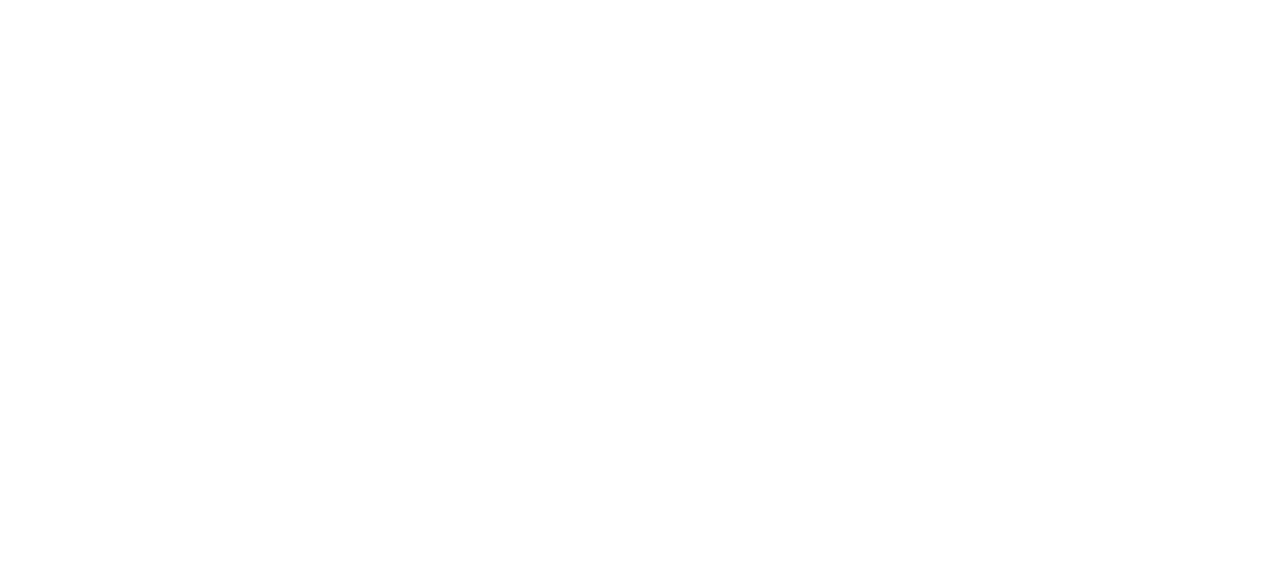
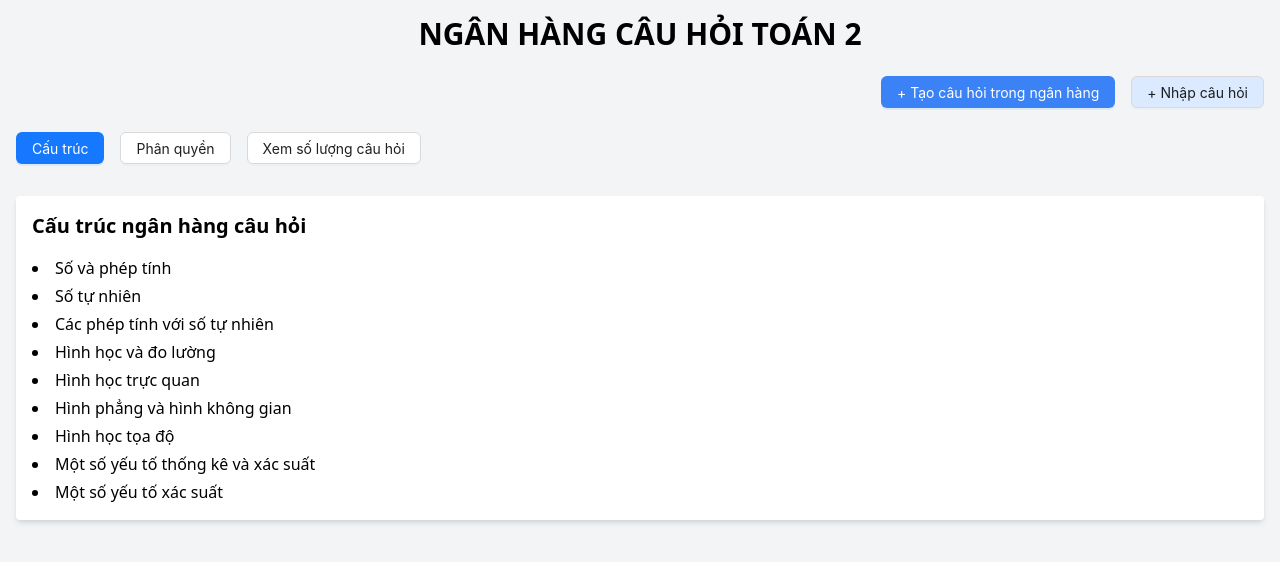
Before and after one commit to unclvev/SEP490_G77_ESS, a React (Create React App) app in the folder SourceCode/FrontEnd/fe_sep490_g77/: page /question-bank-detail/1 in a window 1280 px wide. Before the commit this address had no page. Shown: the top 562 px of the page. Built offline with nearby package versions, Linux system fonts and the light colour scheme.

Commit message:
add questionbankdetail

```diff
--- a/SourceCode/FrontEnd/fe_sep490_g77/src/App.js
+++ b/SourceCode/FrontEnd/fe_sep490_g77/src/App.js
@@ -1,19 +1,18 @@
 import React from 'react';
 import { BrowserRouter as Router, Routes, Route } from 'react-router-dom';
 import Home from './page/Home';
-// Import QuestionBank từ folder QuestionBank
 import QuestionBank from './page/QuestionBank/Questionbank';
+import QuestionBankDetail from './page/QuestionBank/QuestionBankDetail';
 import './App.css';
 
 function App() {
   return (
     <Router>
       <Routes>
-        {/* Trang chủ (Home) */}
         <Route path="/" element={<Home />} />
-
-        {/* Trang Ngân hàng câu hỏi */}
         <Route path="/question-bank" element={<QuestionBank />} />
+        {/* Định nghĩa route cho chi tiết ngân hàng: /question-bank-detail/:id */}
+        <Route path="/question-bank-detail/:id" element={<QuestionBankDetail />} />
       </Routes>
     </Router>
   );
--- /dev/null
+++ b/SourceCode/FrontEnd/fe_sep490_g77/src/page/QuestionBank/QuestionBankDetail.js
@@ -0,0 +1,60 @@
+import React from 'react';
+import { Button } from 'antd';
+import 'tailwindcss/tailwind.css';
+
+const QuestionBankDetail = () => {
+  // Ví dụ dữ liệu mô phỏng
+  const detail = {
+    id: 2,
+    title: 'NGÂN HÀNG CÂU HỎI TOÁN 2',
+    structure: [
+      'Số và phép tính',
+      'Số tự nhiên',
+      'Các phép tính với số tự nhiên',
+      'Hình học và đo lường',
+      'Hình học trực quan',
+      'Hình phẳng và hình không gian',
+      'Hình học tọa độ',
+      'Một số yếu tố thống kê và xác suất',
+      'Một số yếu tố xác suất'
+    ]
+  };
+
+  return (
+    <div className="p-4 bg-gray-100 min-h-screen">
+      {/* Tiêu đề trang */}
+      <h1 className="text-2xl md:text-3xl font-bold mb-6 text-center">
+        {detail.title}
+      </h1>
+
+      {/* Khu vực 2 nút bên phải (Tạo câu hỏi, Nhập câu hỏi) */}
+      <div className="flex justify-end gap-4 mb-6">
+        <Button type="primary" className="bg-blue-500 hover:bg-blue-600 text-white">
+          + Tạo câu hỏi trong ngân hàng
+        </Button>
+        <Button className="bg-blue-100 hover:bg-blue-200">
+          + Nhập câu hỏi
+        </Button>
+      </div>
+
+      {/* Nhóm 3 nút chức năng (Cấu trúc, Phân quyền, Xem số lượng câu hỏi) */}
+      <div className="flex gap-4 mb-8">
+        <Button type="primary">Cấu trúc</Button>
+        <Button>Phân quyền</Button>
+        <Button>Xem số lượng câu hỏi</Button>
+      </div>
+
+      {/* Nội dung Cấu trúc (dạng bullet list) */}
+      <div className="bg-white p-4 shadow-md rounded">
+        <h2 className="text-xl font-semibold mb-4">Cấu trúc ngân hàng câu hỏi</h2>
+        <ul className="list-disc list-inside space-y-1">
+          {detail.structure.map((item, idx) => (
+            <li key={idx}>{item}</li>
+          ))}
+        </ul>
+      </div>
+    </div>
+  );
+};
+
+export default QuestionBankDetail;
--- a/SourceCode/FrontEnd/fe_sep490_g77/src/page/QuestionBank/Questionbank.js
+++ b/SourceCode/FrontEnd/fe_sep490_g77/src/page/QuestionBank/Questionbank.js
@@ -1,9 +1,12 @@
 import React from 'react';
+import { useNavigate } from 'react-router-dom';
 import { Input, Button, Card, Pagination } from 'antd';
 import { SearchOutlined, EditOutlined, DeleteOutlined } from '@ant-design/icons';
 import 'tailwindcss/tailwind.css';
 
 const QuestionBank = () => {
+  const navigate = useNavigate();
+
   // Dữ liệu mẫu
   const questionBanks = [
     {
@@ -32,6 +35,11 @@ const QuestionBank = () => {
     },
   ];
 
+  // Hàm điều hướng sang trang chi tiết khi click vào card
+  const handleCardClick = (id) => {
+    navigate(`/question-bank-detail/${id}`);
+  };
+
   return (
     <div className="p-4 bg-gray-100 min-h-screen">
       {/* Tiêu đề */}
@@ -41,13 +49,11 @@ const QuestionBank = () => {
 
       {/* Thanh tìm kiếm + nút tạo ngân hàng */}
       <div className="flex flex-col md:flex-row justify-between items-center mb-6 gap-4">
-        {/* Thanh tìm kiếm bên trái (rút gọn) */}
         <div className="flex items-center gap-2">
           <Input placeholder="Search..." className="w-24" size="small" />
           <Button type="primary" icon={<SearchOutlined />} shape="circle" size="small" />
         </div>
 
-        {/* Nút tạo ngân hàng bên phải */}
         <Button type="primary" className="bg-blue-500 hover:bg-blue-600 text-white">
           Tạo ngân hàng đề thi
         </Button>
@@ -56,11 +62,14 @@ const QuestionBank = () => {
       {/* Danh sách card */}
       <div className="grid grid-cols-1 md:grid-cols-2 xl:grid-cols-4 gap-4 mb-8">
         {questionBanks.map((bank) => (
-          <Card key={bank.id} className="text-center shadow hover:shadow-md">
+          <Card
+            key={bank.id}
+            className="text-center shadow hover:shadow-md cursor-pointer"
+            onClick={() => handleCardClick(bank.id)} // Gọi hàm điều hướng
+          >
             <h2 className="font-bold text-lg mb-2">{bank.title}</h2>
             <p>Ngày tạo: {bank.createdAt}</p>
             <p>{bank.count} câu hỏi</p>
-            {/* Nút edit và delete với màu sắc nổi bật */}
             <div className="flex justify-center mt-4 gap-2">
               <Button
                 type="primary"
@@ -85,8 +94,7 @@ const QuestionBank = () => {
           </Card>
         ))}
       </div>
-
-      {/* Phân trang */}
+{/* Phân trang */}
       <div className="flex justify-center">
         <Pagination defaultCurrent={1} total={50} />
       </div>
```
